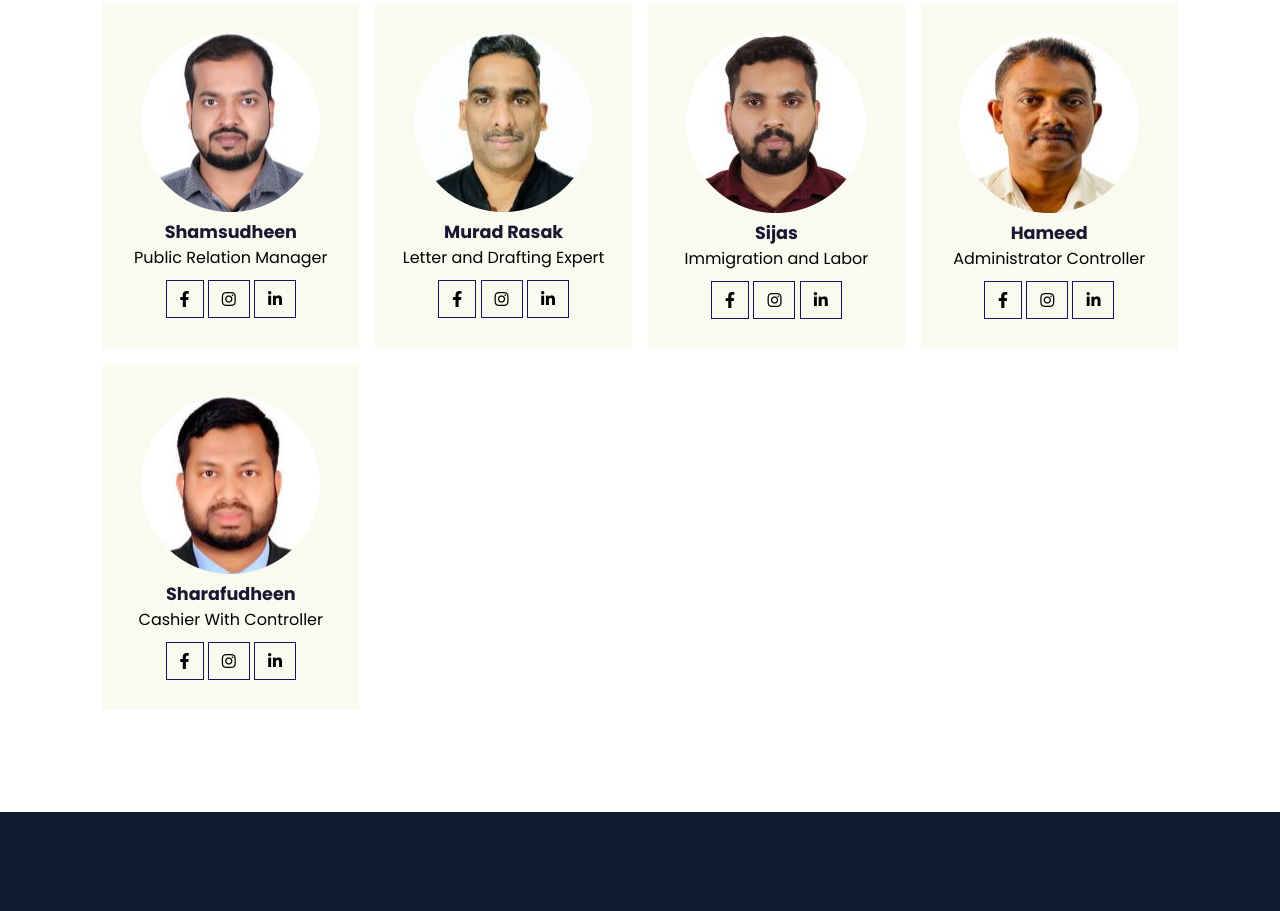
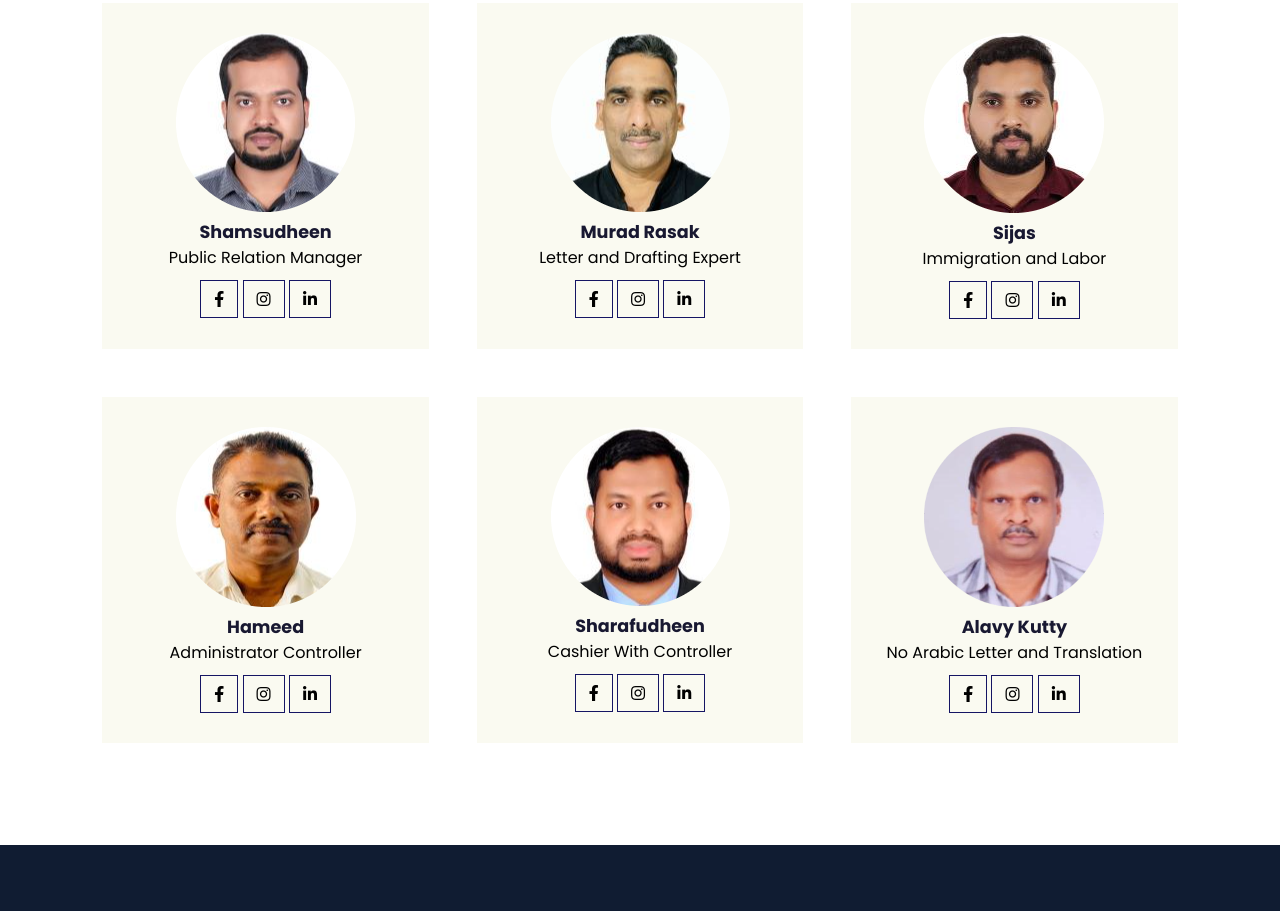
Before and after one commit to muhammadaakhil/KHAITH-AL-ABIYADH-DOCUMENTS-CLEARING-SERVICES, a plain HTML site: page index.html in a window 1280 px wide. Shown: the part 4922-5833 px from the top of the page. Drawn offline with nearby package versions, Linux system fonts and the light colour scheme.

Commit message:
first page filled

```diff
--- a/index.html
+++ b/index.html
@@ -588,6 +588,17 @@
                 </div>
             </div>
 
+            <div class="profile">
+                <img src="alavi-modified.png" alt="">
+                <h6>Alavy Kutty</h6>
+                <p>No Arabic Letter and Translation</p>
+                <div class="pro-links">
+                    <i class="fab fa-facebook-f"></i>
+                    <i class="fab fa-instagram"></i>
+                    <i class="fab fa-linkedin-in"></i>
+                </div>
+            </div>
+
         </div>
     </section>
 
--- a/style.css
+++ b/style.css
@@ -333,7 +333,7 @@ nav .navigation ul li a:hover{
 #experts .expert-box {
     display: grid;
     grid-template-columns: repeat(auto-fit, minmax(250px, 1fr));
-    grid-gap: 1rem;
+    grid-gap: 3rem;
     margin-top: 50px;
 }
 
```
Also changed, not shown: alavi-modified.png (added).
